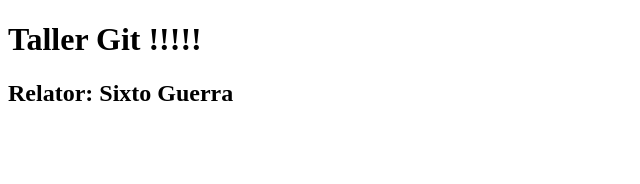
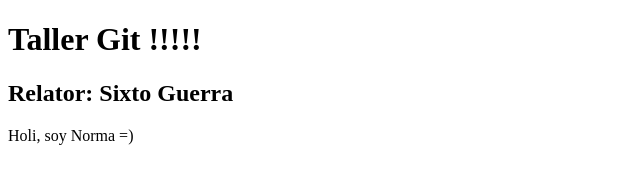
Before and after one commit to sixtoguerra1982/Taller_git, a plain HTML site: page index.html in a window 1280 px wide. Shown: the whole page, without its empty margins (0-640 px from the left). Drawn offline with Linux system fonts and the light colour scheme.

Commit message:
saludo de Norma

```diff
--- a/index.html
+++ b/index.html
@@ -9,5 +9,7 @@
 <body>
     <h1>Taller Git !!!!!</h1>
     <h2>Relator: Sixto Guerra</h2>
+
+    <p>Holi, soy Norma =)</p>
 </body>
 </html>
```
